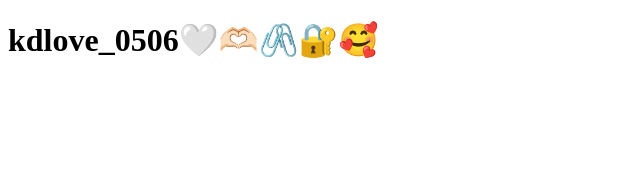
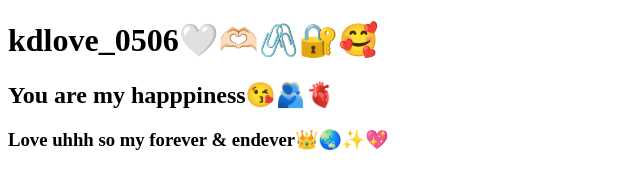
Before and after one commit to kinjal2006/VCS9090, a plain HTML site: page index.html in a window 1280 px wide. Shown: the whole page, without its empty margins (0-640 px from the left). Drawn offline with Linux system fonts and the light colour scheme.

Commit message:
first commit

```diff
--- a/index.html
+++ b/index.html
@@ -7,5 +7,7 @@
 </head>
 <body>
     <h1>kdlove_0506🤍🫶🏻🖇️🔐🥰</h1>
+    <h2>You are my happpiness😘🫂🫀</h2>
+    <h3>Love uhhh so my forever & endever👑🌏✨💖</h3>
 </body>
 </html>
```
